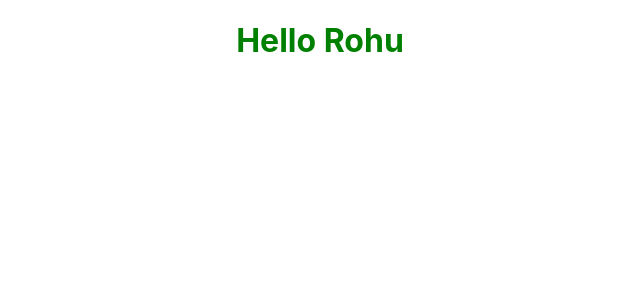
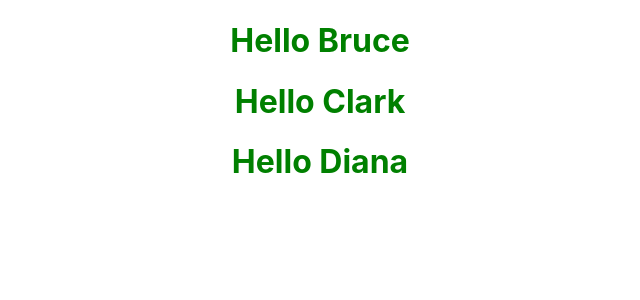
Before and after one commit to RohuTheCoder/React-Fundamentals, a React (Create React App) app: page / in a window 1280 px wide. Shown: the top 300 px of the page, without its empty margins (320-960 px from the left). Built offline with nearby package versions, Linux system fonts and the light colour scheme.

Commit message:
Props in React

```diff
--- a/src/App.js
+++ b/src/App.js
@@ -1,6 +1,6 @@
 import logo from './logo.svg';
 import './App.css';
-import { Greet } from './components/Greet'
+import Greet from './components/Greet'
 import React from 'react';
 import Welcome from './components/Welcome';
 import Hello from './components/Hello';
@@ -9,9 +9,11 @@
   render() {
     return (
       <div className="App">
-       {/* <Greet /> */}
+       <Greet name="Bruce" />
+       <Greet name="Clark" />
+       <Greet name="Diana" />
        {/* <Welcome /> */}
-       <Hello />
+       {/* <Hello /> */}
       </div>
     );
   }
--- a/src/components/Greet.js
+++ b/src/components/Greet.js
@@ -1,5 +1,9 @@
 import React from 'react';
 
-export const Greet = () => <h1>Hello Rohu</h1>;
+const Greet = (props) => {
+    console.log(props)
+    return <h1>Hello {props.name}</h1>
+}
 
-// export default Greet;
+
+export default Greet;
```
